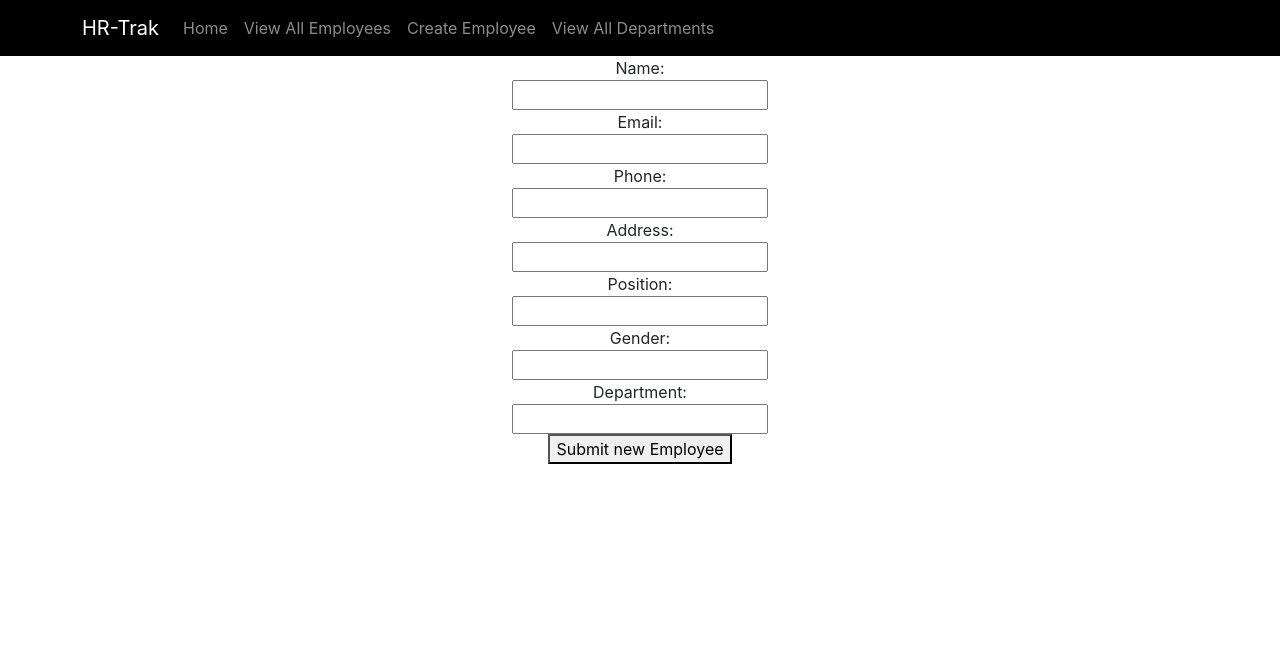
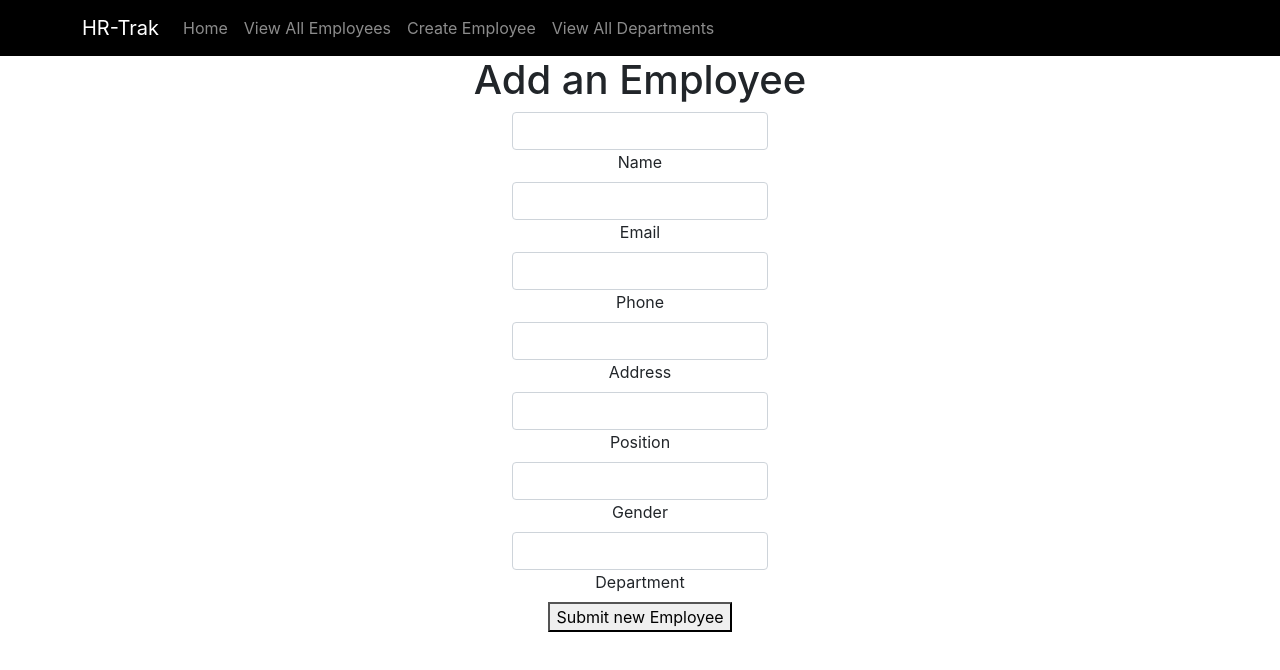
Before and after one commit to sraj1820/HR-Trak, a React (Create React App) app in the folder hrtrak/: page /employee/create in a window 1280 px wide. Shown: the top 670 px of the page. Built offline with nearby package versions, Linux system fonts and the light colour scheme; the HTML template or start-up script is replaced by a standard one.

Commit message:
Input field styling changed

```diff
--- a/hrtrak/package.json
+++ b/hrtrak/package.json
@@ -9,6 +9,7 @@
     "bootstrap": "^5.1.3",
     "dotenv": "^16.0.1",
     "express": "^4.18.1",
+    "mdb-react-ui-kit": "^4.0.0",
     "mongoose": "^6.3.3",
     "morgan": "^1.10.0",
     "react": "^18.1.0",
--- a/hrtrak/src/components/NewEmployeeForm/NewEmployee.jsx
+++ b/hrtrak/src/components/NewEmployeeForm/NewEmployee.jsx
@@ -3,6 +3,7 @@ import ReactDOM from 'react-dom/client';
 import {makePostRequest} from '../../utils/utils'
 import Form from 'react-bootstrap/Form'
 import '../NewEmployeeForm/newEmployee.css'
+import { MDBInput, MDBBtn} from 'mdb-react-ui-kit';
 
 
 
@@ -19,41 +20,40 @@ function AddEmployee(props) {
 
 
     return (
+
+
         <div>
-            Name:
-            <input
+             <h1>Add an Employee </h1>
+            <MDBInput label='Name' id='typeText' type='text'
                 value={name}
                 onChange={
                     (e) => setName(e.target.value)
                 }
             />
 
-            Email:
-            <input
+            <MDBInput label='Email' id='typeEmail' type='email'
                 value={email}
                 onChange={
                     (e) => setEmail(e.target.value)
                 }
             />
 
-            Phone:
-            <input
+
+            <MDBInput label='Phone' id='typePhone' type='tel'
                 value={phone}
                 onChange={
                     (e) => setPhone(e.target.value)
                 }
             />
 
-            Address:
-            <input
+            <MDBInput label='Address' id='typeText' type='text'
                 value={address}
                 onChange={
                     (e) => setAddress(e.target.value)
                 }
             />
 
-            Position:
-            <input
+            <MDBInput label='Position' id='typeText' type='text'
                 value={position}
                 onChange={
                     (e) => setPosition(e.target.value)
@@ -61,8 +61,7 @@ function AddEmployee(props) {
             />
 
 
-            Gender:
-            <input
+            <MDBInput label='Gender' id='typeText' type='text'
                 value={gender}
                 onChange={
                     (e) => setGender(e.target.value)
@@ -70,8 +69,8 @@ function AddEmployee(props) {
             />
 
 
-            Department:
-            <input
+
+            <MDBInput label='Department' id='typeText' type='text'
                 value={department}
                 onChange={
                     (e) => setDepartment(e.target.value)
--- a/hrtrak/src/components/NewEmployeeForm/newEmployee.css
+++ b/hrtrak/src/components/NewEmployeeForm/newEmployee.css
@@ -1,6 +1,6 @@
-input{
+.form-outline{
     margin: auto !important;
-    /* width:5%; */
+    width:20%;
     display:block;
     position: center !important;
 
```
Also changed, not shown: 2 other files (tests, documents, lock files or other folders).
